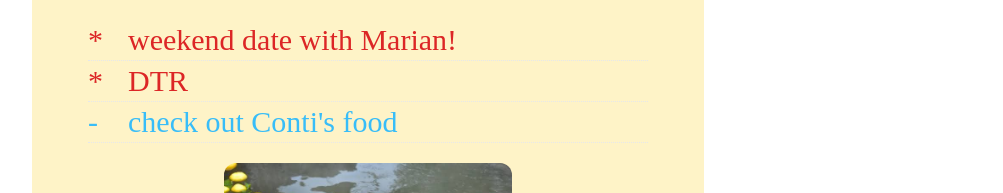
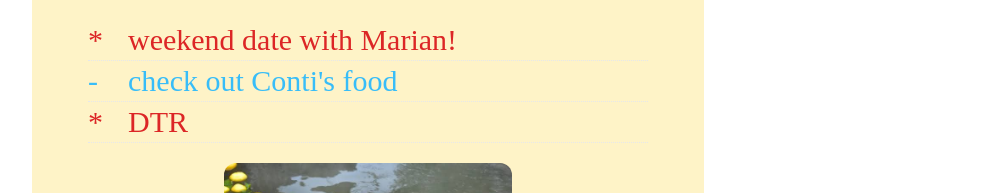
Before and after one commit to michaelignacio/marians-heart, a Next.js app: page /page-6 in a window 1280 px wide. Shown: the part 502-695 px from the top of the page, without its empty margins (138-1141 px from the left). Built offline with nearby package versions, Linux system fonts and the light colour scheme; a web font is replaced by a local one.

Commit message:
Update order

```diff
--- a/data/page-6.js
+++ b/data/page-6.js
@@ -36,12 +36,12 @@ const days = [
         name: 'weekend date with Marian!',
       },
       {
+        indicator: '-',
+        name: "check out Conti's food",
+      },
+      {
         indicator: '*',
         name: 'DTR',
-      },
-      {
-        indicator: '-',
-        name: "check out Conti's food",
       },
     ],
   },
```
